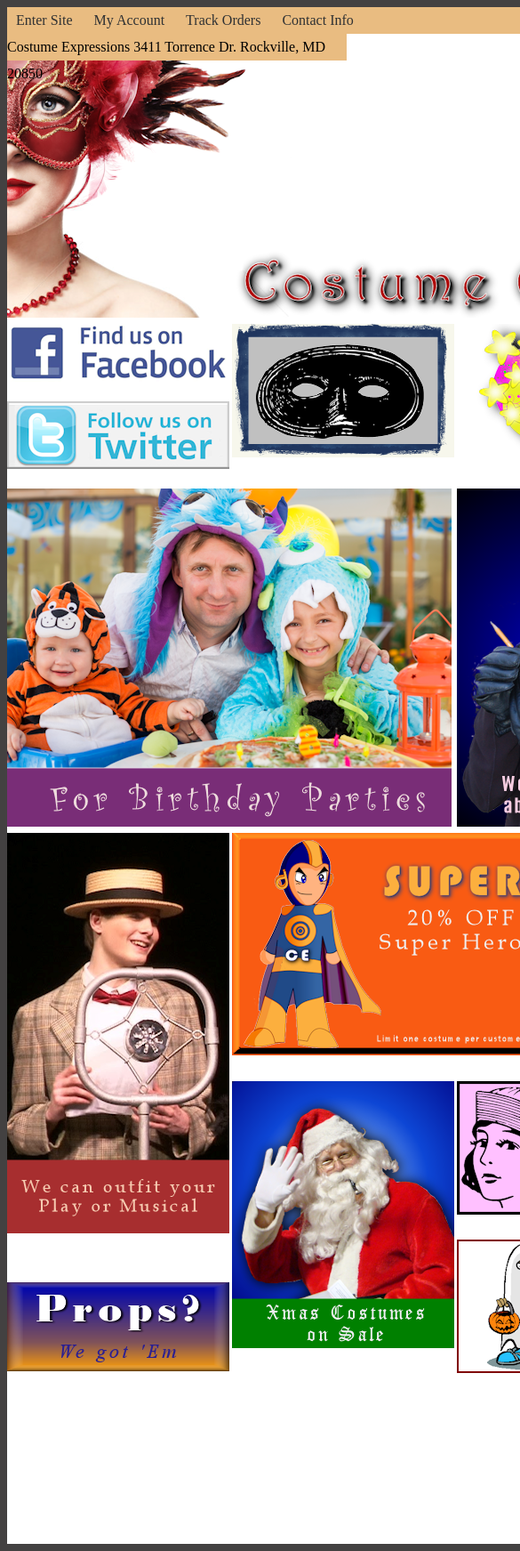
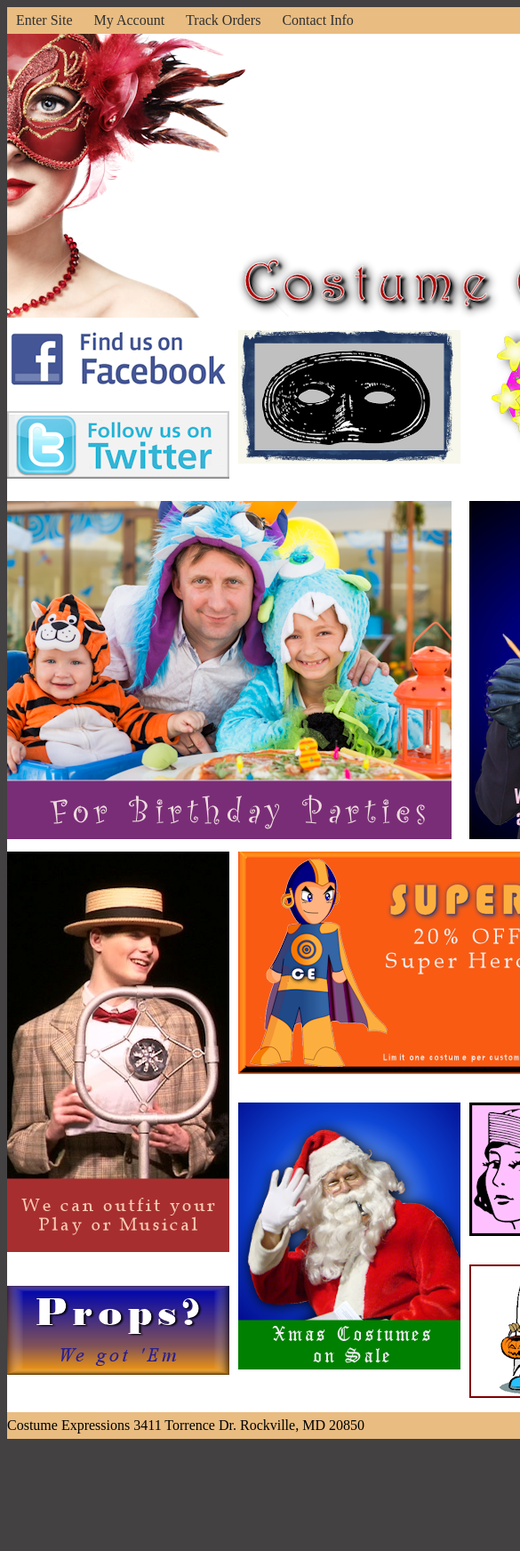
Before and after one commit to mcarri355/picturegrids, a plain HTML site: page index.html in a window 390 px wide. Shown: the top 1743 px of the page at 89% size, 585 px wide, since content can reach past the window. After the commit the page ends 1625 px from the top, so only its background shows below. Drawn offline with Linux system fonts and the light colour scheme.

Commit message:
media query

```diff
--- a/index.html
+++ b/index.html
@@ -17,39 +17,34 @@
         <span><a href="https://www.west-mec.edu/">Contact Info</a></span>
     </header>
 
-    <div class="container" id="center">
-        <div class="item item-a"><img src="./ce_logo.png" alt="Costume Expressions logo"></div>
-        <div class="item item-b"><img src="./facebook.png" alt="Facebook ad"></div>
-        <div class="item item-c"><img src="./twitter.png" alt="Twitter ad"></div>
-        <div class="item item-d"><img src="./mask.png" alt="Masks for every face ad"></div>
-        <div class="item item-e"><img src="./birthday.png" alt="birthday ad"></div>
-        <div class="item item-f"><img src="./joker.png" alt="halloween costume ad of joker"></div>
-        <div class="item item-g"><img src="./clown.png" alt="halloween ad of elderly"></div>
-        <div class="item item-h"><img src="./wig.png" alt="halloween ad of women dressed in pink wig"></div>
-        <div class="item item-i"><img src="./hat.png" alt="halloween ad of man dress up fancifuly"></div>
-        <div class="item item-j"><img src="./hero.png" alt="super hero costume sale"></div>
+    <div class="container">
+        <div class="item item-a"><img src="./ce_logo.png" alt="Costume Expressions logo" class="size"></div>
+        <div class="item item-b"><img src="./facebook.png" alt="Facebook ad" class="size"></div>
+        <div class="item item-c"><img src="./twitter.png" alt="Twitter ad" class="size"></div>
+        <div class="item item-d"><img src="./mask.png" alt="Masks for every face ad" class="size"></div>
+        <div class="item item-e"><img src="./birthday.png" alt="birthday ad" class="size"></div>
+        <div class="item item-f"><img src="./joker.png" alt="halloween costume ad of joker" class="size"></div>
+        <div class="item item-g"><img src="./clown.png" alt="halloween ad of elderly" class="size"></div>
+        <div class="item item-h"><img src="./wig.png" alt="halloween ad of women dressed in pink wig" class="size"></div>
+        <div class="item item-i"><img src="./hat.png" alt="halloween ad of man dress up fancifuly" class="size"></div>
+        <div class="item item-j"><img src="./hero.png" alt="super hero costume sale" class="size"></div>
         <div class="item item-k"><img src="./candy.png" alt="ad on halloween candy"></div>
-        <div class="item item-l"><img src="./pirate.png" alt="halloween ad selling pirate hats"></div>
+        <div class="item item-l"><img src="./pirate.png" alt="halloween ad selling pirate hats" class="size"></div>
         <div class="item item-m"><img src="./santa.png" alt="ad selling props"></div>
         <div class="item item-n"><img src="./old.png" alt="ad selling costume hats"></div>
-        <div class="item item-o"><img src="./shipping.png" alt="Shipping is free with orders of $75 or more"></div>
-        <div class="item item-p"><img src="./trick.png" alt="children trick or treating"></div>
+        <div class="item item-o"><img src="./shipping.png" alt="Shipping is free with orders of $75 or more" class="size"></div>
+        <div class="item item-p"><img src="./trick.png" alt="children trick or treating" class="size"></div>
         <div class="item item-q"><img src="./treat.png" alt="children trick or treating"></div>
-        <div class="item item-r"><img src="./goblins.png" alt="Witches, Ghouls, and Goblins... Oh my!"></div>
-        <div class="item item-s"><img src="./bmask.png" alt="image of black face mask"></div>
-        <div class="item item-t"><img src="./moon.png" alt="image of face mask with stars and moon"></div>
-        <div class="item item-u"><img src="./props.png" alt="Props... we got em!"></div>
+        <div class="item item-r"><img src="./goblins.png" alt="Witches, Ghouls, and Goblins... Oh my!" class="size"></div>
+        <div class="item item-s"><img src="./bmask.png" alt="image of black face mask" class="size"></div>
+        <div class="item item-t"><img src="./moon.png" alt="image of face mask with stars and moon" class="size"></div>
+        <div class="item item-u"><img src="./props.png" alt="Props... we got em!" class="size"></div>
         <div class="item item-v">
-            <p>Costume Expressions</p>
-        </div>
-        <div class="item item-w">
-            <p>3411 Torrence Dr.</p>
-        </div>
-        <div class="item item-x">
-            <p>Rockville, MD 20850</p>
+            <span>Costume Expressions</span>
+            <span>3411 Torrence Dr.</span>
+            <span>Rockville, MD 20850</span>
         </div>
 
-    <footer class="footer"><span>Costume Expressions 3411 Torrence Dr. Rockville, MD 20850</span></footer>
 
 </body>
 
--- a/picgrid.css
+++ b/picgrid.css
@@ -1,5 +1,6 @@
 body {
     background-color: rgb(67, 65, 65);
+    width: fit-content;
 }
 
 header {
@@ -15,10 +16,6 @@ a {
     text-decoration: none;
     padding: 10px;
 
-}
-
-.footer{
-    visibility: hidden;
 }
 
 .item-a {
@@ -105,7 +102,7 @@ a {
 
 .item-u {
     grid-area: img21;
-    padding-top: 48px;
+    padding-top: 24px;
     color: red;
 }
 
@@ -116,28 +113,14 @@ a {
     color: red;
 }
 
-.item-w {
-    grid-area: txt;
-    padding-top: 90px;
-    padding-left: 130px;
-    color: red;
-}
-
-.item-x {
-    grid-area: txt;
-    padding-top: 110px;
-    padding-left: 110px;
-    color: red;
-}
 
 .container {
     background-color: white;
     width: 1290px;
-    margin-left: auto;
-    margin-right: auto;
+    margin: auto;
     display: grid;
     grid-template-columns: repeat(5, 250px);
-    grid-template-rows: 65px 76px 178px 380px 250px 150px 154px 150px;
+    grid-template-rows: auto;
     grid-template-areas:
         'img1 img1 img1 img1 img2'
         'img1 img1 img1 img1 img3'
@@ -151,164 +134,135 @@ a {
 }
 
 @media only screen and (max-width: 400px) {
-.item-a {
+    .item-a {
         grid-area: img1;
-        width: 25%;
-        height: 25%;
+        max-width: 100%;
     }
 
     .item-b {
         grid-area: img2;
-        width: 25%;
-        height: 25%;
+        max-width: 100%;
     }
 
     .item-c {
         grid-area: img3;
-        width: 25%;
-        height: 25%;
+        max-width: 100%;
     }
 
     .item-d {
         grid-area: img4;
-        width: 25%;
-        height: 25%;
+        max-width: 100%;
     }
 
     .item-e {
         grid-area: img5;
-        width: 25%;
-        height: 25%;
+        max-width: 100%;
     }
 
     .item-f {
         grid-area: img6;
-        width: 25%;
-        height: 25%;
+        max-width: 100%;
     }
 
     .item-g {
         grid-area: img7;
-        width: 25%;
-        height: 25%;
+        max-width: 100%;
     }
 
     .item-h {
         grid-area: img8;
-        width: 25%;
-        height: 25%;
+        max-width: 100%;
 
     }
 
     .item-i {
         grid-area: img9;
-        width: 25%;
-        height: 25%;
+        max-width: 100%;
     }
 
     .item-j {
         grid-area: img10;
-        width: 25%;
-        height: 25%;
+        max-width: 100%;
     }
 
     .item-k {
         grid-area: img11;
-        width: 25%;
-        height: 25%;
+        max-width: 100%;
     }
 
     .item-l {
         grid-area: img12;
-        width: 25%;
-        height: 25%;
+        max-width: 100%;
     }
 
     .item-m {
         grid-area: img13;
-        width: 25%;
-        height: 25%;
+        max-width: 100%;
     }
 
     .item-n {
         grid-area: img14;
-        width: 25%;
-        height: 25%;
+        max-width: 100%;
     }
 
     .item-o {
         grid-area: img15;
-        width: 25%;
-        height: 25%;
+        max-width: 100%;
 
     }
 
     .item-p {
         grid-area: img16;
-        width: 25%;
-        height: 25%;
+        max-width: 100%;
     }
 
     .item-q {
         grid-area: img17;
-        width: 25%;
-        height: 25%;
+        max-width: 100%;
     }
 
     .item-r {
         grid-area: img18;
-        width: 25%;
-        height: 25%;
+        max-width: 100%;
     }
 
     .item-s {
         grid-area: img19;
-        width: 25%;
-        height: 25%;
+        max-width: 100%;
     }
 
     .item-t {
         grid-area: img20;
-        width: 25%;
-        height: 25%;
+        max-width: 100%;
     }
 
     .item-u {
         grid-area: img21;
-        width: 50%;
-        height: 50%;
-        padding-top: 48px;
+        max-width: 100%;
+        padding-top: 24px;
         color: red;
     }
 
+
     .item-v {
         grid-area: txt;
-        padding-top: 70px;
-        padding-left: 110px;
-        color: red;
-        visibility: hidden;
+        padding-top: 0px;
+        padding-left: 0px;
+        background-color: rgb(233, 188, 129);
+        max-width: 100%;
+        color: black;
+        display: inline;
+        height: 30px;
+        line-height: 30px;
     }
 
-    .item-w {
-        grid-area: txt;
-        padding-top: 90px;
-        padding-left: 130px;
-        color: red;
-        visibility: hidden;
-    }
-
-    .item-x {
-        grid-area: txt;
-        padding-top: 110px;
-        padding-left: 110px;
-        color: red;
-        visibility: hidden;
+    .size{
+        max-width: 100%;
     }
 
     .container {
-        margin-left: auto;
-        margin-right: auto;
         display: grid;
+        width: fit-content;
         grid-template-columns: 1fr 1fr 1fr 1fr 1fr;
         grid-template-rows: auto;
         grid-template-areas:
@@ -318,16 +272,15 @@ a {
         'img5 img5 img6 img7 img8'
         'img9 img10 img10 img11 img12'
         'img9 img13 img14 img14 img15'
-        'img21 img13 img16 img17 img18';
-        gap: 3px;
+        'img21 img13 img16 img17 img18'
+        'txt txt txt txt txt';
     }
 
     header {
         background-color: rgb(233, 188, 129);
-        width: 1fr;
+        width: 1290px;
         height: 30px;
         margin: auto;
-        line-height: 30px;
         }
 
     a {
@@ -336,16 +289,6 @@ a {
         padding: 10px;
     }
 
-    footer{
-        width: 1fr;
-    }
-    .footer{
-        visibility: visible;
-        background-color: rgb(233, 188, 129);
-        width: 1fr;
-        height: 30px;
-        line-height: 30px;
-        position: fixed;
-        margin: auto;
-    }
+
+
 }
```
